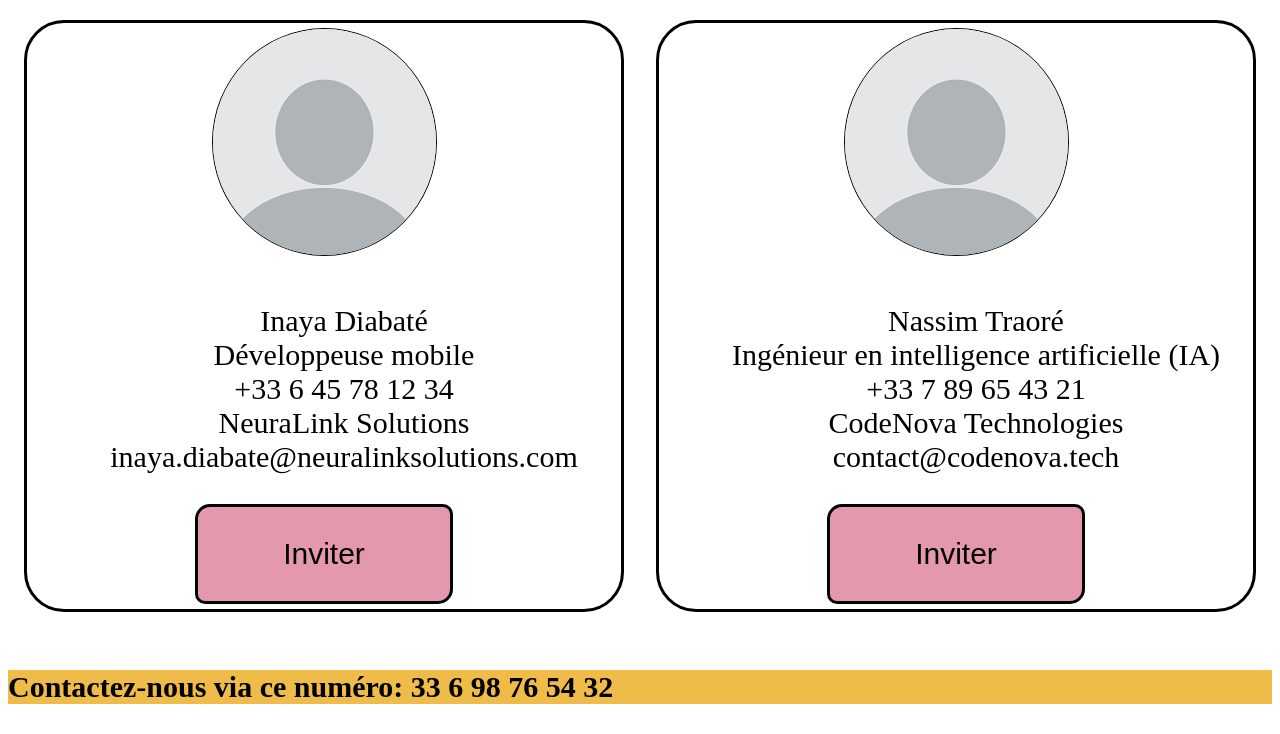
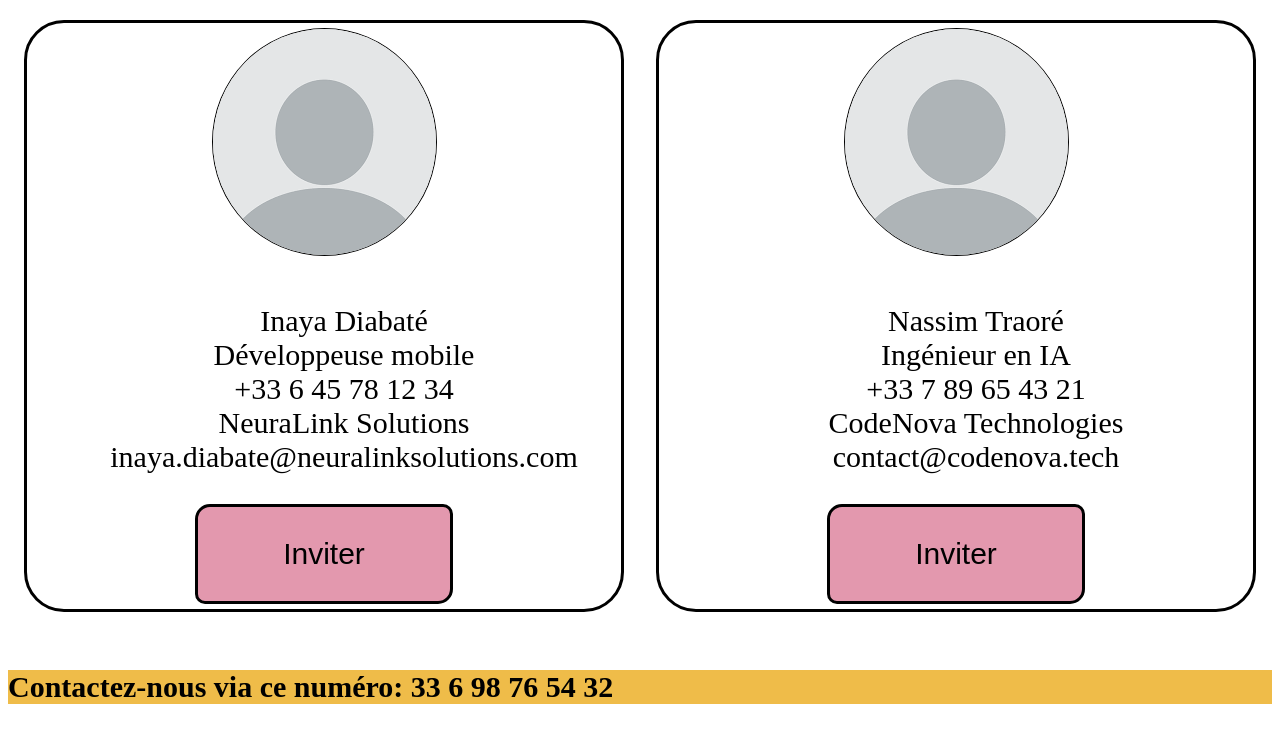
Before and after one commit to Dalidajit/hackathon, a plain HTML site: page ecole.html in a window 1280 px wide. Shown: the part 1659-2393 px from the top of the page. Drawn offline with Linux system fonts and the light colour scheme; a web font is replaced by a local one.

Commit message:
Update ecole.html

```diff
--- a/ecole.html
+++ b/ecole.html
@@ -103,7 +103,7 @@
       <br>
       <ul>
       <li>Nassim Traoré</li>
-      <li>Ingénieur en intelligence artificielle (IA)</li>
+      <li>Ingénieur en IA</li>
       <li>+33 7 89 65 43 21</li>
       <li>CodeNova Technologies</li>
       <li>contact@codenova.tech</li>
```
